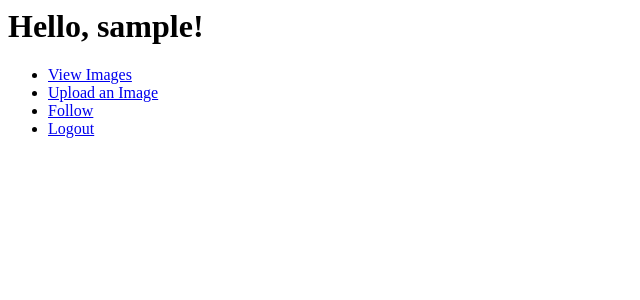
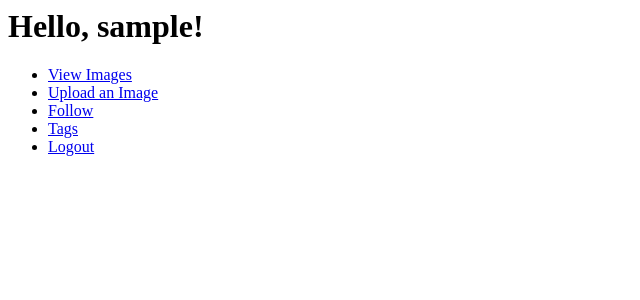
Before and after one commit to shivamjindal/finstagram-template, a Flask app: page /home in a window 1280 px wide. Shown: the top 300 px of the page, without its empty margins (0-640 px from the left). Run offline with Flask 2, Linux system fonts and the light colour scheme; the visitor is signed in with stand-in values (Sample User, id 1).

Commit message:
option to go to tags screen now

```diff
--- a/templates/home.html
+++ b/templates/home.html
@@ -9,6 +9,7 @@
                 <li><a href="/images">View Images</a></li>
                 <li><a href="/upload">Upload an Image</a></li>
                 <li><a href="/follow">Follow</a></li>
+                <li><a href="/view_tags">Tags</a></li>
                 <li><a href="/logout">Logout</a></li>
 
 
```
